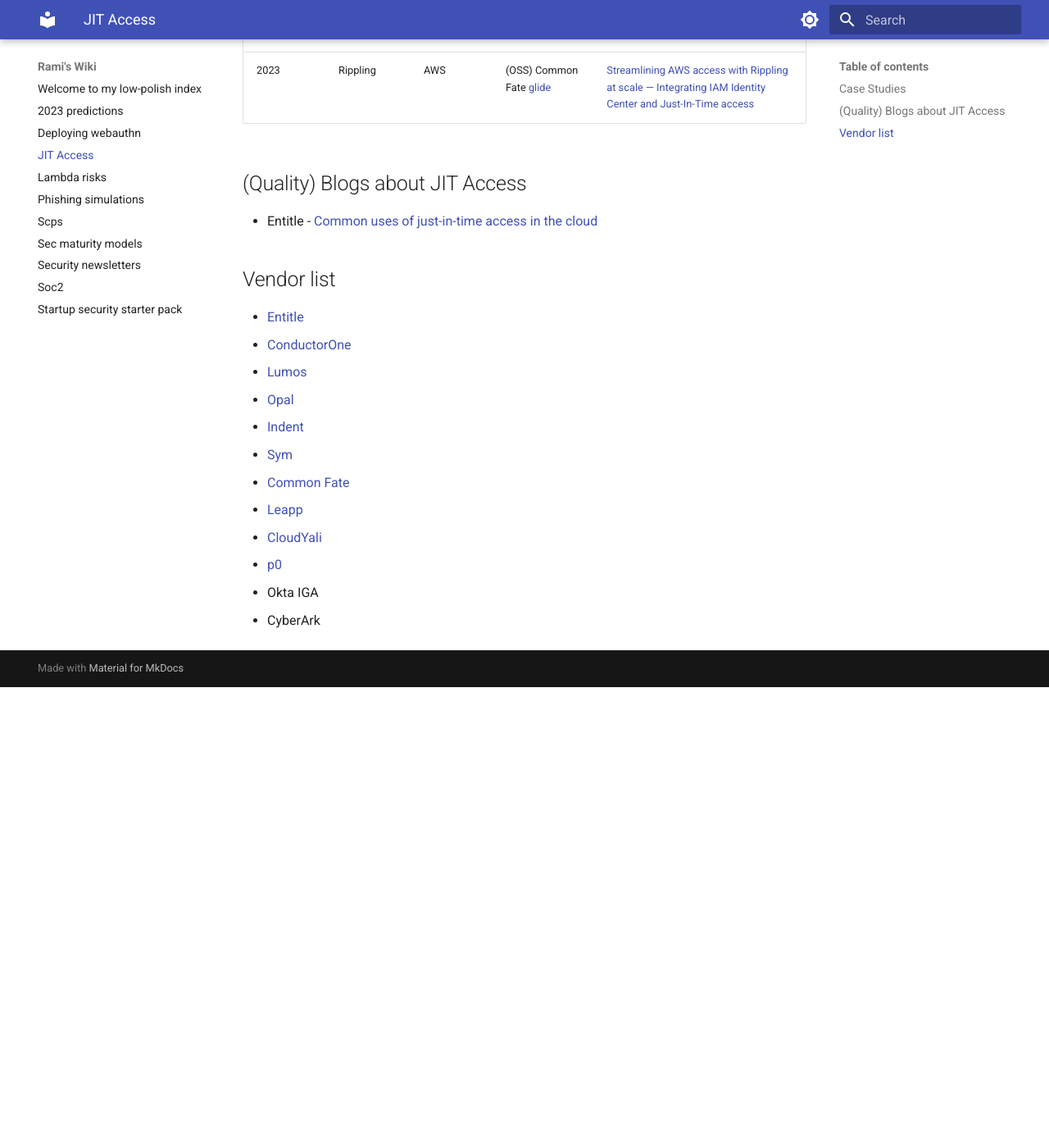
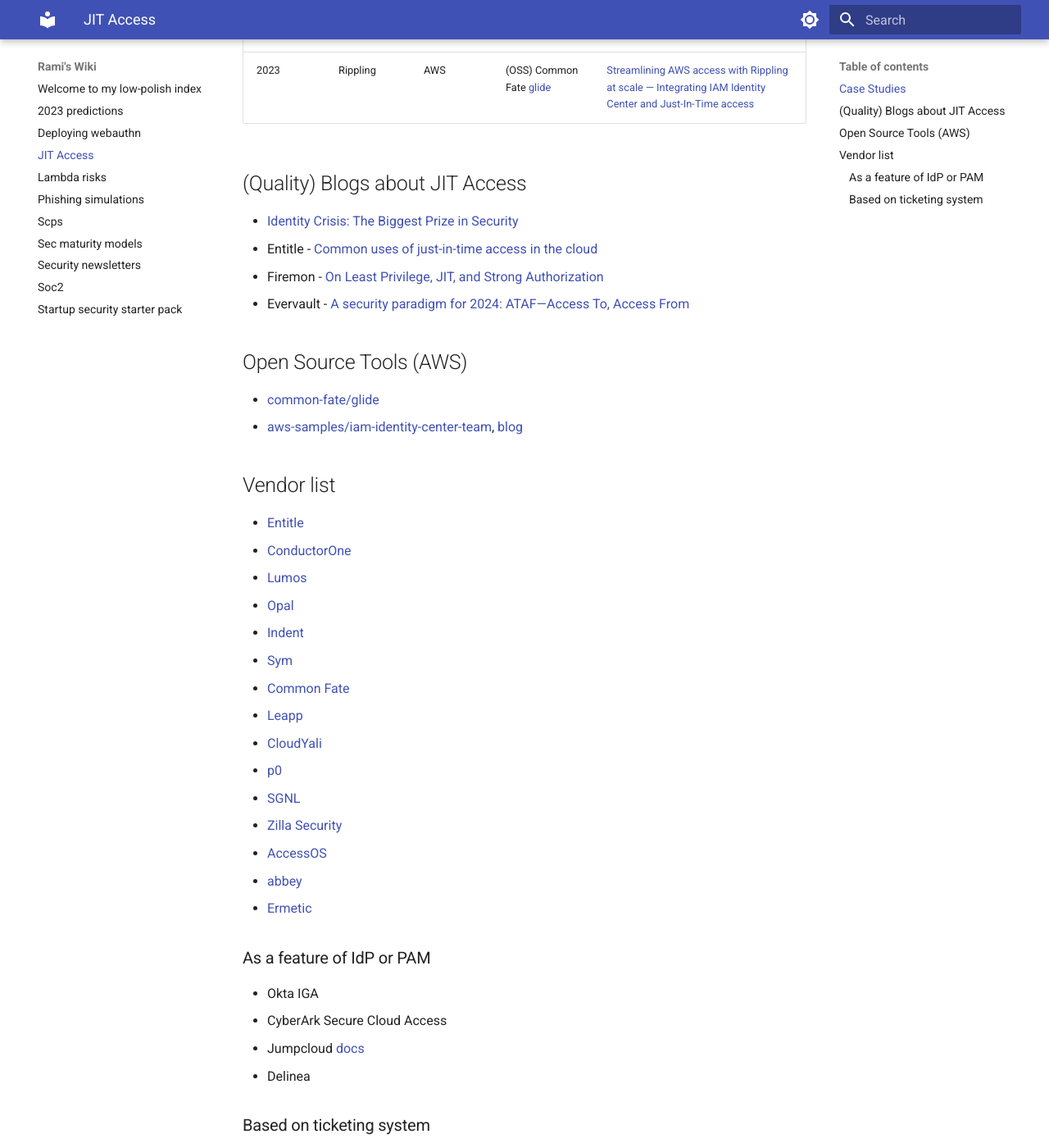
Before and after one commit to ramimac/wiki, an MkDocs documentation site: the page built from docs/jit-cloud-access.md, in a window 1280 px wide and 1400 px high, scrolled down 888 px. Shown: the whole window at 82% size. Built offline with MkDocs 1.6.1 and Material for MkDocs 9.7.7, drawn with Linux system fonts in a browser that asks for light colours; before the commit the page ends 1726 px from its top, so only the background shows below that; some of the changed text lies outside the part shown.

Commit message:
reformat

```diff
--- a/docs/jit-cloud-access.md
+++ b/docs/jit-cloud-access.md
@@ -19,10 +19,20 @@
 | 2023 | Ramp | AWS | ConductorOne | [Finding the right balance of speed and security through just-in-time access to cloud resources](https://engineering.ramp.com/jit-access) / [(video)  How Ramp Manages Authorization in the Cloud and Achieves Least Privilege](https://www.youtube.com/watch?v=v5f-1U3Y0xA) |
 | 2023 | Rippling | AWS | (OSS) Common Fate [glide](https://github.com/common-fate/glide) | [Streamlining AWS access with Rippling at scale — Integrating IAM Identity Center and Just-In-Time access](https://www.rippling.com/blog/streamlining-aws-access-with-rippling-at-scale) |
 
-
 ## (Quality) Blogs about JIT Access
 
+* [Identity Crisis: The Biggest Prize in Security](https://research.contrary.com/reports/identity-crisis)
 * Entitle - [Common uses of just-in-time access in the cloud](https://www.entitle.io/resource/just-in-time-use-cases)
+* Firemon - [On Least Privilege, JIT, and Strong Authorization](https://defense.firemon.cloud/on-least-privilege-jit-and-strong-authorization/)
+* Evervault - [A security paradigm for 2024: ATAF—Access To, Access From](https://evervault.com/blog/security-paradigm-access-to-access-from?ref=hn)
+
+
+## Open Source Tools (AWS)
+
+* [common-fate/glide](https://github.com/common-fate/glide)
+* [aws-samples/iam-identity-center-team](https://github.com/aws-samples/iam-identity-center-team/blob/main/README.md), [blog](https://aws.amazon.com/blogs/security/temporary-elevated-access-management-with-iam-identity-center/)
+
+
 
 ## Vendor list
 
@@ -36,5 +46,20 @@
 * [Leapp](https://www.leapp.cloud/)
 * [CloudYali](https://www.cloudyali.io/)
 * [p0](https://p0.dev/)
+* [SGNL](https://sgnl.ai/solutions/amazon-web-services/)
+* [Zilla Security](https://zillasecurity.com/)
+* [AccessOS](https://www.accessos.com/)
+* [abbey](https://www.abbey.io/)
+* [Ermetic](https://ermetic.com/platform/just-in-time/)
+
+### As a feature of IdP or PAM
+
 * Okta IGA
-* CyberArk
+* CyberArk Secure Cloud Access
+* Jumpcloud [docs](https://jumpcloud.com/support/integrate-with-aws-iam-identity-center)
+* Delinea
+
+### Based on ticketing system
+
+* [ClearSkye](https://clearskye.com/) (ServiceNow)
+* [Multiplier](https://multiplierhq.com/) (Jira Service Management)
```
Also changed, not shown: docs/phishing-simulations.md (+2 -0 lines), docs/scps.md (+3 -0 lines), docs/sec-maturity-models.md (+1 -0 lines), docs/soc2.md (+1 -0 lines).
